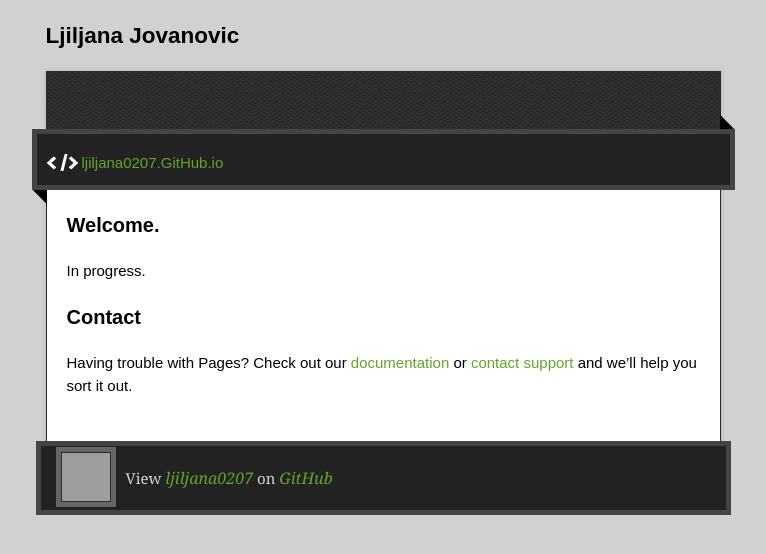
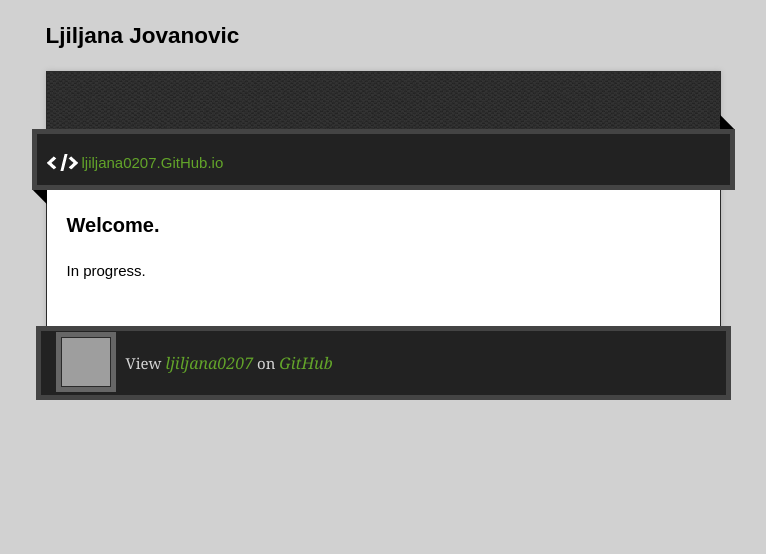
Before and after one commit to ljiljana0207/ljiljana.Jovanovic.github.io, a Jekyll site: the page index.html, which Jekyll copies as it is, in a window 1280 px wide. Shown: the top 554 px of the page, without its empty margins (257-1023 px from the left). Built offline with Jekyll 4.4.1, drawn with Linux system fonts in a browser that asks for light colours; nearby versions of some CDN libraries; grey boxes are pictures that could not be loaded.

Commit message:
Update index.html
Change in progress

```diff
--- a/index.html
+++ b/index.html
@@ -40,10 +40,6 @@
            <p> In progress.</p>
 
 
-<h3>
-<a id="support-or-contact" class="anchor" href="#support-or-contact" aria-hidden="true"><span aria-hidden="true" class="octicon octicon-link"></span></a>Contact</h3>
-
-<p>Having trouble with Pages? Check out our <a href="https://help.github.com/pages">documentation</a> or <a href="https://github.com/contact">contact support</a> and we’ll help you sort it out.</p>
         </article>
       </div>
     </div>
```
